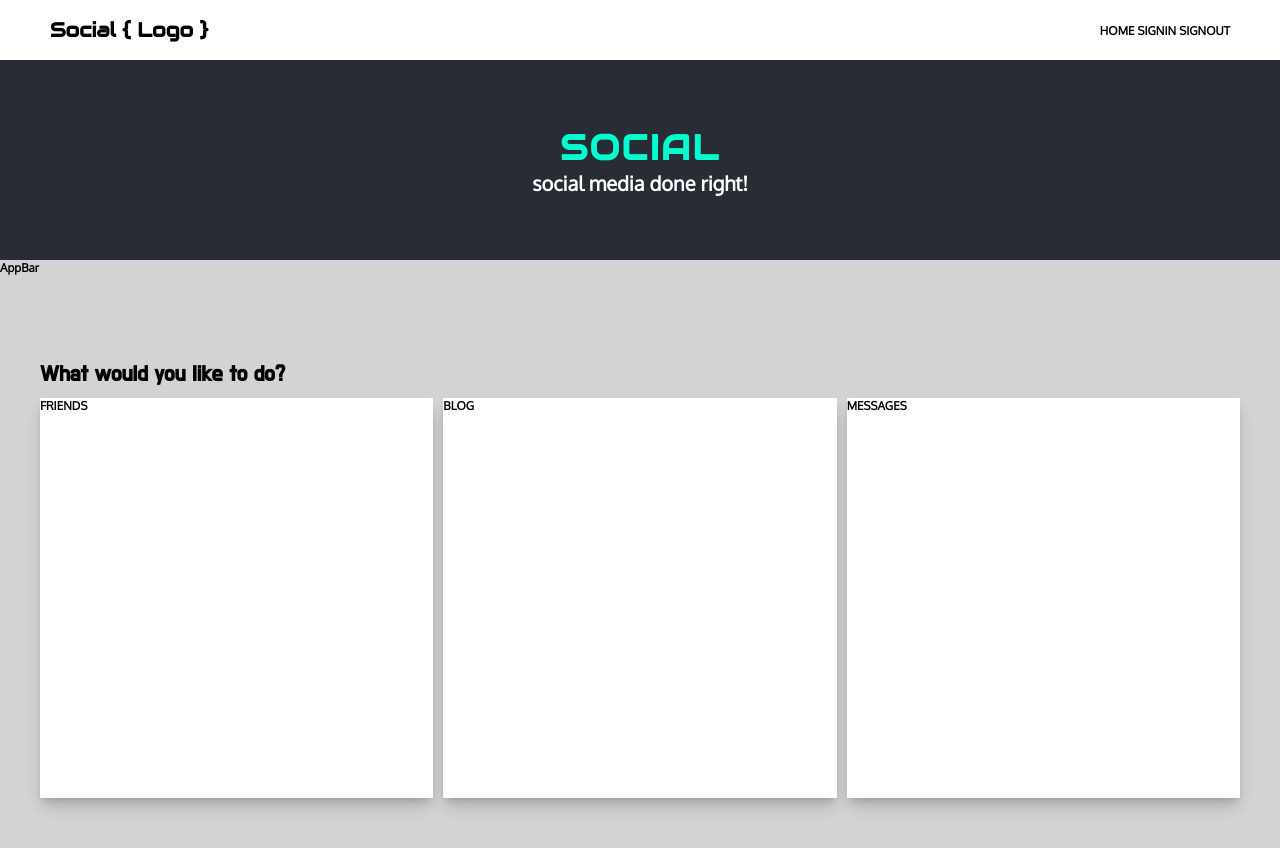
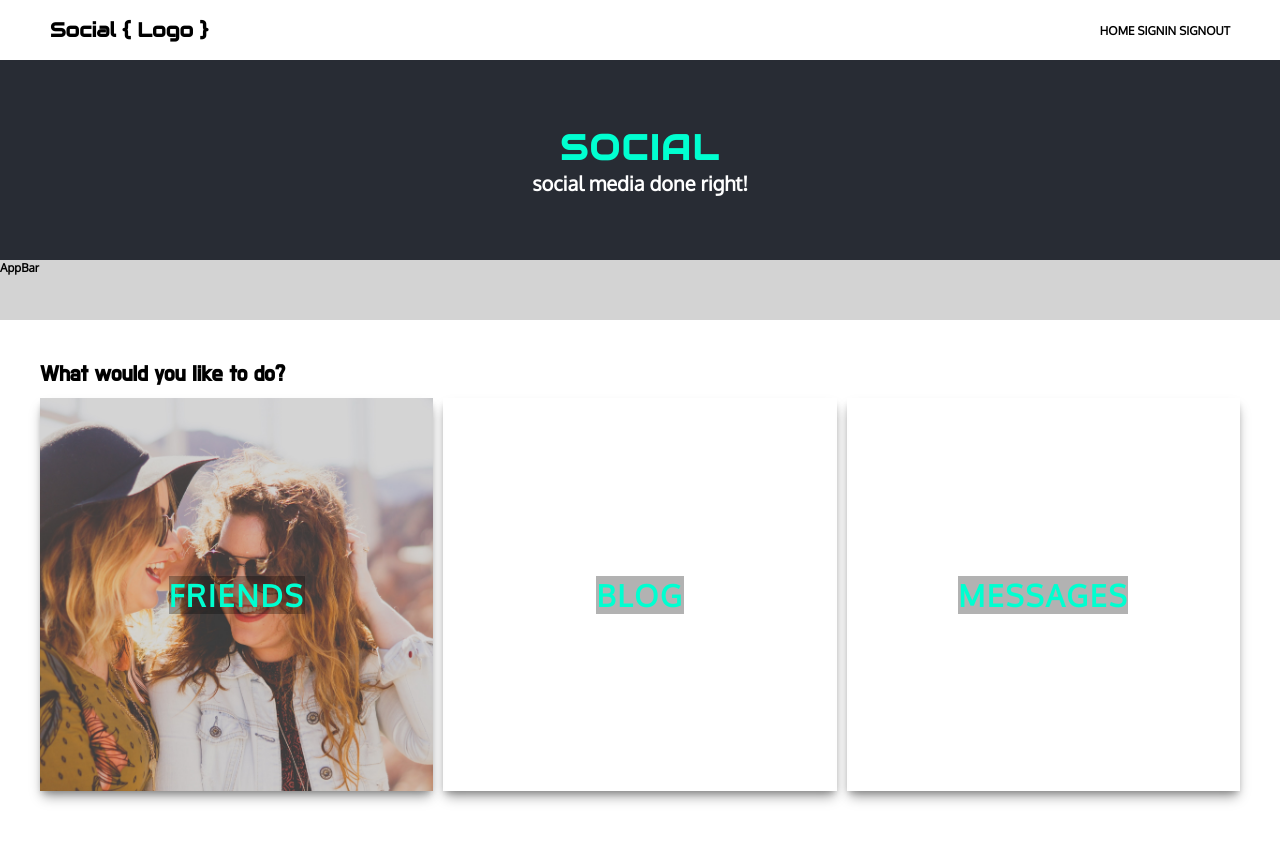
Before and after one commit to Sfailla/social, a React (Create React App) app: page / in a window 1280 px wide. Shown: the top 848 px of the page. Built offline with nearby package versions, Linux system fonts and the light colour scheme.

Commit message:
added content to Landing

```diff
--- a/src/Landing/LandingOptions.js
+++ b/src/Landing/LandingOptions.js
@@ -1,18 +1,64 @@
 import React from 'react';
-import styled from 'styled-components';
+import styled, { css } from 'styled-components';
+
+import { BoxShadow } from '../Shared/Styles';
 
 const OptionStyles = styled.div`
 	width: 100%;
-	height: 400px;
-	background-color: white;
-	box-shadow: 0 10px 15px -3px rgba(0, 0, 0, 0.2),
-		0 4px 6px -2px rgba(0, 0, 0, 0.1);
+	height: 393.33px;
+	cursor: pointer;
+	${BoxShadow.md};
+	${props =>
+		props.backgroundIMG &&
+		css`
+			background-image: url(${props => props.backgroundIMG});
+			background-size: cover;
+			background-repeat: no-repeat;
+			background-position: center center;
+		`};
 `;
 
-const LandingOptions = ({ name }) => {
+const Title = styled.h1`
+	color: #00ffd0;
+	font-size: 3rem;
+	letter-spacing: 2px;
+	transition: .4s ease-in-out;
+	background-color: rgba(0, 0, 0, .3);
+`;
+
+const OverlayStyles = styled.div`
+	width: 100%;
+	height: 393.33px;
+	overflow: hidden;
+	background-image: linear-gradient(
+		135deg,
+		transparent 0%,
+		transparent 50%,
+		rgba(0, 0, 0, .5) 50%
+	);
+	background-size: 300%;
+	transition: .5s ease-in-out;
+	position: relative;
+	display: flex;
+	justify-content: center;
+	align-items: center;
+
+	&:hover {
+		background-position: 100%;
+		${BoxShadow.lg};
+
+		${Title} {
+			background-color: transparent;
+		}
+	}
+`;
+
+const LandingOptions = ({ name, backgroundIMG }) => {
 	return (
-		<OptionStyles>
-			<h3>{name}</h3>
+		<OptionStyles backgroundIMG={backgroundIMG}>
+			<OverlayStyles>
+				<Title>{name}</Title>
+			</OverlayStyles>
 		</OptionStyles>
 	);
 };
--- a/src/Landing/index.js
+++ b/src/Landing/index.js
@@ -3,16 +3,17 @@ import styled from 'styled-components';
 
 import LandingOptions from './LandingOptions';
 import { Wrapper } from '../Shared/Styles';
+import image from '../Images/friends.jpg';
 
 const LandingStyle = styled.div`
 	width: 100%;
 	height: 80vh;
-	background-color: lightgrey;
-	color: black;
+	background-color: white;
 	padding-top: 4rem;
 `;
 
 const Title = styled.h2`
+	color: black;
 	padding-bottom: 1rem;
 	font-size: 2.2rem;
 	font-family: Do Hyeon;
@@ -30,7 +31,7 @@ const Landing = () => {
 			<Wrapper>
 				<Title>What would you like to do?</Title>
 				<LandingGrid>
-					<LandingOptions name="FRIENDS" />
+					<LandingOptions name="FRIENDS" backgroundIMG={image} />
 					<LandingOptions name="BLOG" />
 					<LandingOptions name="MESSAGES" />
 				</LandingGrid>
```
